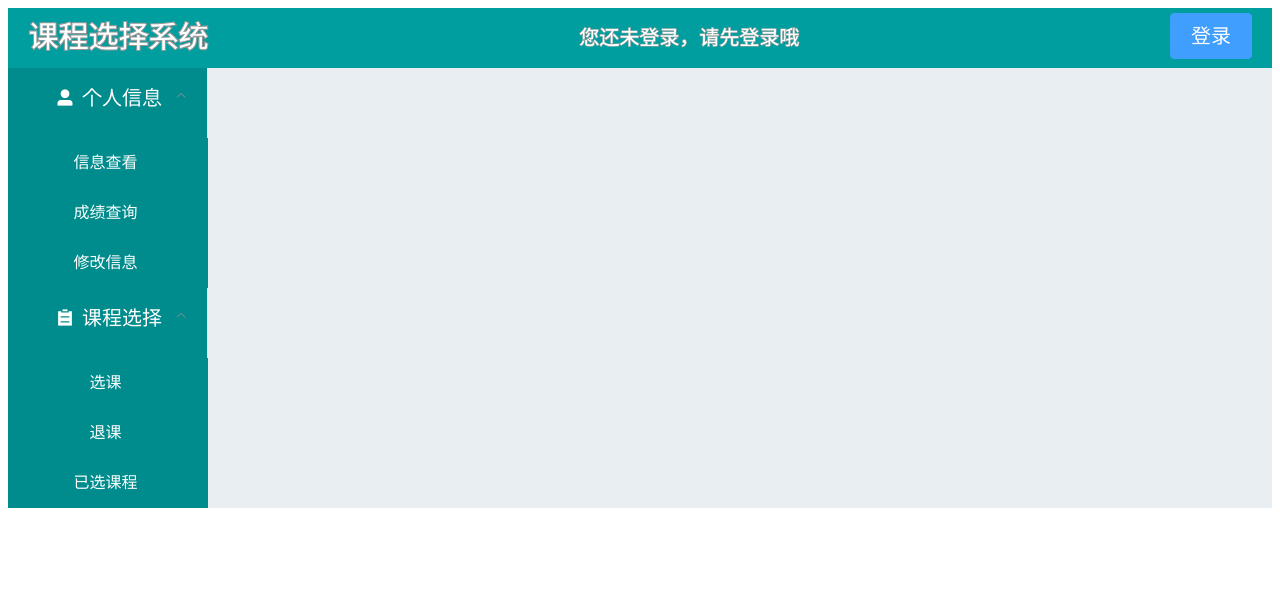
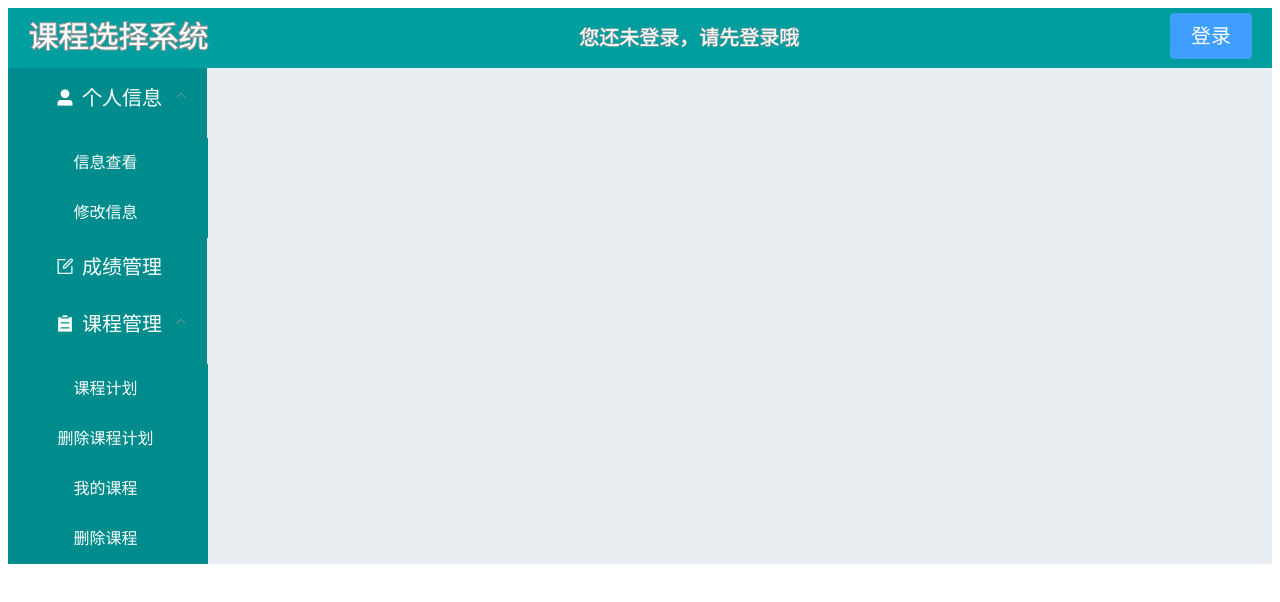
Before and after one commit to zeroRains/CourseSelection-HBase, a Vue app in the folder FrontEnd/frontend/: page /home in a window 1280 px wide. Shown: the top 602 px of the page. Built offline with nearby package versions, Linux system fonts and the light colour scheme.

Commit message:
教师端和学生端的控制界面完成，还差结果展示

```diff
--- /dev/null
+++ b/FrontEnd/frontend/src/components/AsideTeacher.vue
@@ -0,0 +1,93 @@
+<template>
+  <div class="AsideTeacher">
+    <el-col>
+      <el-menu
+        style="font-size: 30px"
+        class="el-menu-vertical-demo"
+        @open="handleOpen"
+        @close="handleClose"
+        background-color="#008C8C"
+        text-color="#fff"
+        active-text-color="#ffd04b"
+        default-openeds="[1,2,3]"
+        router
+      >
+        <el-submenu index="1">
+          <template slot="title">
+            <i
+              class="el-icon-user-solid"
+              style="font-size: 20px; color: #fff"
+            ></i>
+            <span>个人信息</span>
+          </template>
+          <el-menu-item-group>
+            <el-menu-item index="/teacher/info">信息查看</el-menu-item>
+            <el-menu-item index="/teacher/change">修改信息</el-menu-item>
+          </el-menu-item-group>
+        </el-submenu>
+        <el-menu-item index="/teacher/score">
+          <i
+            class="el-icon-edit-outline"
+            style="font-size: 20px; color: #fff"
+          ></i>
+          <span slot="title" style="font-size: 20px">成绩管理</span>
+        </el-menu-item>
+        <el-submenu index="3">
+          <template slot="title">
+            <i class="el-icon-s-order" style="font-size: 20px; color: #fff"></i>
+            <span>课程管理</span>
+          </template>
+          <el-menu-item-group>
+            <el-menu-item index="/teacher/courseschedule"
+              >课程计划</el-menu-item
+            >
+            <el-menu-item index="/teacher/delcourseschedule"
+              >删除课程计划</el-menu-item
+            >
+            <el-menu-item index="/teacher/course">我的课程</el-menu-item>
+            <el-menu-item index="/teacher/delcourse">删除课程</el-menu-item>
+          </el-menu-item-group>
+        </el-submenu>
+        <!-- <el-menu-item index="2">
+          <i class="el-icon-menu"></i>
+          <span slot="title">课程选择</span>
+        </el-menu-item> -->
+        <!-- <el-menu-item index="2">
+          <i class="el-icon-menu"></i>
+          <span slot="title">课程选择</span>
+        </el-menu-item>
+        <el-menu-item index="3" disabled>
+          <i class="el-icon-document"></i>
+          <span slot="title">导航三</span>
+        </el-menu-item>
+        <el-menu-item index="4">
+          <i class="el-icon-setting"></i>
+          <span slot="title">导航四</span>
+        </el-menu-item> -->
+      </el-menu>
+    </el-col>
+  </div>
+</template>
+
+
+<script>
+export default {
+  name: "AsideTeacher",
+  methods: {
+    handleOpen(key, keyPath) {
+      console.log(key, keyPath);
+    },
+    handleClose(key, keyPath) {
+      console.log(key, keyPath);
+    },
+  },
+};
+</script>
+
+
+<style lang="sass">
+.el-submenu__title
+  font-size: 20px
+.el-menu-item
+  font-size: 16px
+</style>
--- a/FrontEnd/frontend/src/router/index.js
+++ b/FrontEnd/frontend/src/router/index.js
@@ -60,6 +60,40 @@ const routes = [
         name: 'close',
         component: () => import('../views/Home/Course/Close.vue')
       },
+      {
+        path: '/course/close',
+        name: 'close',
+        component: () => import('../views/Home/Course/Close.vue')
+      },
+      {
+        path: '/teacher/info',
+        name: 'teacherinfo',
+        component: () => import('../views/Home/Teacher/Info/Info.vue')
+      },{
+        path: '/teacher/change',
+        name: 'teacherchange',
+        component: () => import('../views/Home/Teacher/Info/Change.vue')
+      },{
+        path: '/teacher/score',
+        name: 'teacherscore',
+        component: () => import('../views/Home/Teacher/Score/Score.vue')
+      },{
+        path: '/teacher/course',
+        name: 'teachercourse',
+        component: () => import('../views/Home/Teacher/Course/Course.vue')
+      },{
+        path: '/teacher/courseschedule',
+        name: 'teachercourseschedule',
+        component: () => import('../views/Home/Teacher/Course/CourseSchedule.vue')
+      },{
+        path: '/teacher/delcourseschedule',
+        name: 'teacherdelcourseschedule',
+        component: () => import('../views/Home/Teacher/Course/DelCourseSchedule.vue')
+      },{
+        path: '/teacher/delcourse',
+        name: 'teacherdelcourse',
+        component: () => import('../views/Home/Teacher/Course/DelCourse.vue')
+      },
     ]
   }
 ]
--- a/FrontEnd/frontend/src/views/Home/Home.vue
+++ b/FrontEnd/frontend/src/views/Home/Home.vue
@@ -3,7 +3,10 @@
     <el-container>
       <el-header><Nav /></el-header>
       <el-container>
-        <el-aside width="200px"><Aside /></el-aside>
+        <el-aside width="200px"
+          ><Aside v-if="is_student" />
+          <AsideTeacher v-else />
+        </el-aside>
         <el-main>
           <router-view />
         </el-main>
@@ -16,11 +19,20 @@
 // @ is an alias to /src
 import Nav from "@/components/Nav";
 import Aside from "@/components/Aside";
+import AsideTeacher from "@/components/AsideTeacher";
 export default {
   name: "Home",
   components: {
     Nav,
+    AsideTeacher,
     Aside,
+  },
+  data: () => {
+    // window.localStorage.setItem("is_student", false);
+    return {
+      is_student:
+        window.localStorage.getItem("is_student") == "true" ? true : false,
+    };
   },
 };
 </script>
--- /dev/null
+++ b/FrontEnd/frontend/src/views/Home/Teacher/Course/Course.vue
@@ -0,0 +1,10 @@
+<template>
+  <div class="Courese">这里是教师端的课程查看</div>
+</template>
+
+<script>
+export default {
+  name: "Courese",
+  setup() {},
+};
+</script>
--- /dev/null
+++ b/FrontEnd/frontend/src/views/Home/Teacher/Course/CourseSchedule.vue
@@ -0,0 +1,10 @@
+<template>
+  <div class="CourseSchedule">这里是教师端的课程计划查看</div>
+</template>
+
+<script>
+export default {
+  name: "CourseSchedule",
+  setup() {},
+};
+</script>
--- /dev/null
+++ b/FrontEnd/frontend/src/views/Home/Teacher/Course/DelCourse.vue
@@ -0,0 +1,10 @@
+<template>
+  <div class="DelCourese">这里是教师端的课程删除</div>
+</template>
+
+<script>
+export default {
+  name: "DelCourese",
+  setup() {},
+};
+</script>
--- /dev/null
+++ b/FrontEnd/frontend/src/views/Home/Teacher/Course/DelCourseSchedule.vue
@@ -0,0 +1,10 @@
+<template>
+  <div class="DelCourseSchedule">这里是教师端的删除课程计划</div>
+</template>
+
+<script>
+export default {
+  name: "DelCourseSchedule",
+  setup() {},
+};
+</script>
--- /dev/null
+++ b/FrontEnd/frontend/src/views/Home/Teacher/Info/Change.vue
@@ -0,0 +1,10 @@
+<template>
+  <div class="Change">这里是教师端的个人信息修改</div>
+</template>
+
+<script>
+export default {
+  name: "Change",
+  setup() {},
+};
+</script>
--- /dev/null
+++ b/FrontEnd/frontend/src/views/Home/Teacher/Info/Info.vue
@@ -0,0 +1,10 @@
+<template>
+  <div class="Info">这里是教师端的个人信息</div>
+</template>
+
+<script>
+export default {
+  name: "Info",
+  setup() {},
+};
+</script>
--- /dev/null
+++ b/FrontEnd/frontend/src/views/Home/Teacher/Score/Score.vue
@@ -0,0 +1,10 @@
+<template>
+  <div class="Score">这里是教师端的成绩修改</div>
+</template>
+
+<script>
+export default {
+  name: "Score",
+  setup() {},
+};
+</script>
```
Also changed, not shown: 1 other file (tests, documents, lock files or other folders).
